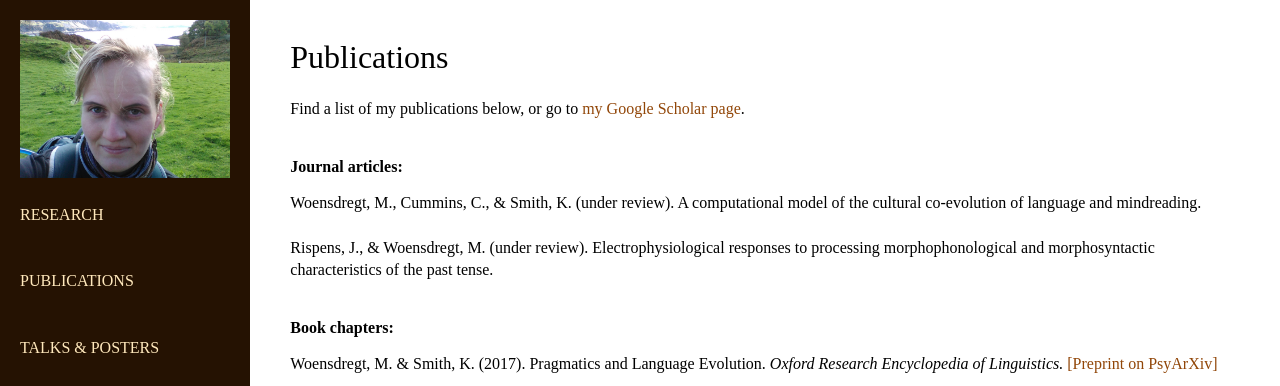
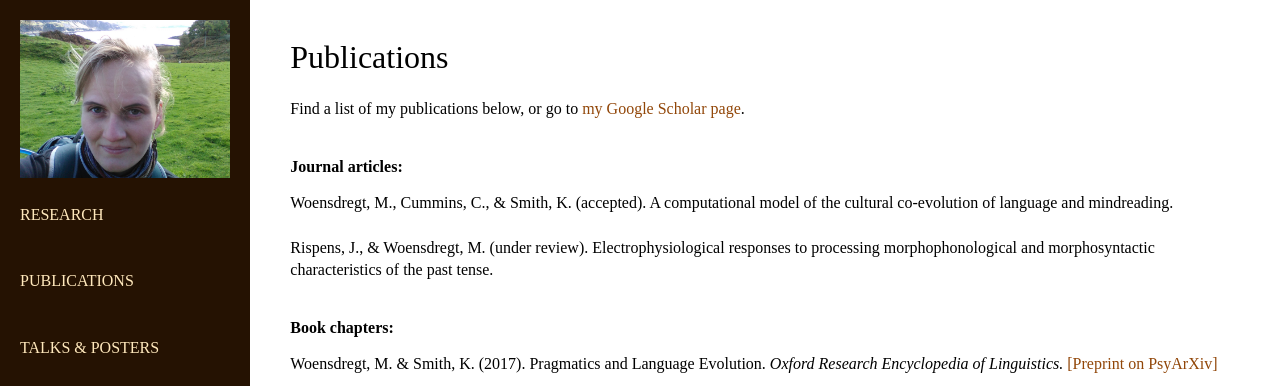
Before and after one commit to marieke-woensdregt/marieke-woensdregt.github.io, a Jekyll site: the page built from publications/index.html, in a window 1280 px wide. Shown: the top 386 px of the page. Built offline with Jekyll 4.4.1, drawn with Linux system fonts in a browser that asks for light colours.

Commit message:
Update index.html

```diff
--- a/publications/index.html
+++ b/publications/index.html
@@ -12,7 +12,7 @@ title: Publications
 
 	<h3> Journal articles: </h3>
 	<p class="bottom-one">
-		Woensdregt, M., Cummins, C., &amp; Smith, K. (under review).
+		Woensdregt, M., Cummins, C., &amp; Smith, K. (accepted).
 		A computational model of the cultural co-evolution of language and mindreading.
 
 		<br />
```
